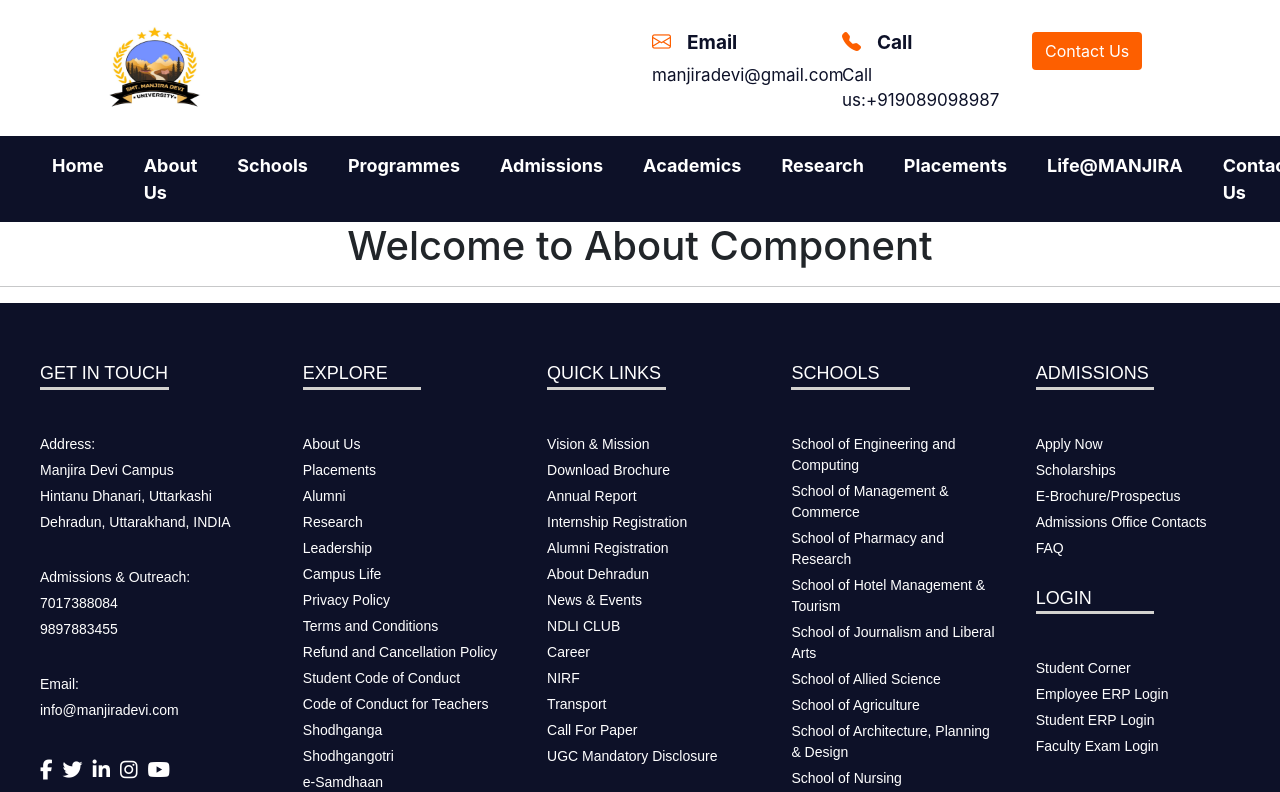
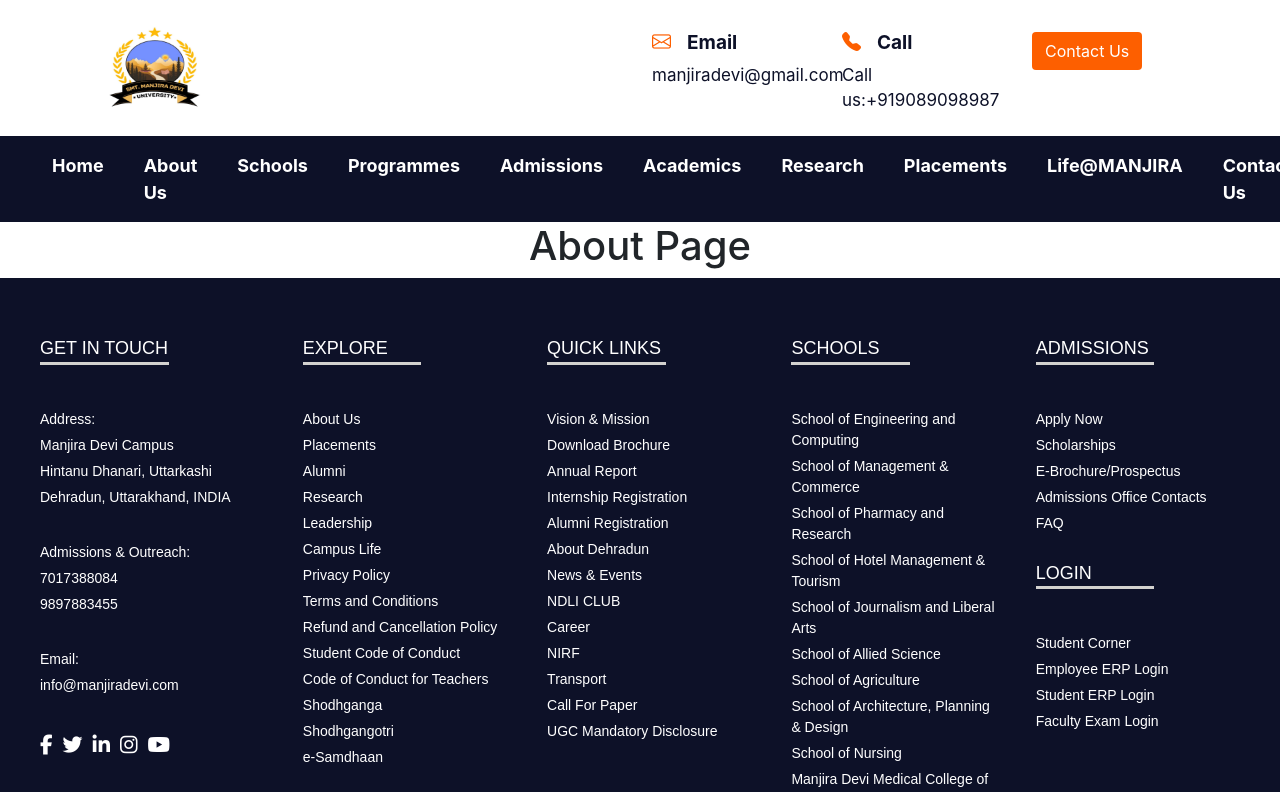
Before and after one commit to butolaanjali/manjiradevi, a React (Create React App) app: page /about in a window 1280 px wide. Shown: the top 792 px of the page. Built offline with nearby package versions, Linux system fonts and the light colour scheme; a web font is replaced by a local one.

Commit message:
modified page

```diff
--- a/package.json
+++ b/package.json
@@ -16,6 +16,7 @@
     "react-owl-carousel": "^2.3.3",
     "react-responsive-carousel": "^3.2.23",
     "react-router-dom": "^6.23.1",
+    "react-script": "^2.0.5",
     "react-scripts": "5.0.1",
     "react-slick": "^0.30.2",
     "slick-carousel": "^1.8.1",
--- a/src/App.js
+++ b/src/App.js
@@ -5,9 +5,8 @@ import Nav from './Component/Nav';
 import Footer from './Component/Footer/Footer';
 import '@fortawesome/fontawesome-free/css/all.min.css';
 import Home from './Component/Home';
-import About from './Component/About';
-
 import { BrowserRouter,Routes,Route } from 'react-router-dom';
+import About from './Component/About/About';
 function App() {
   return (
     <div>
@@ -15,7 +14,7 @@ function App() {
      <Nav/>
    <Routes>
     <Route path="/" element={<Home/>}/>
-     <Route path="about" element={<About/>}/>
+    <Route path='about' element ={<About/>}/>
      </Routes>
      <Footer/>
      </BrowserRouter>
--- a/src/Component/About.js
+++ /dev/null
@@ -1,16 +0,0 @@
-
-import React, { useState } from "react";
-
-
-const About = () => {
-  return (
-    <div>
-
-     <center><h1>Welcome to About Component</h1></center><hr/>
-
-
-    </div>
-  );
-};
-
-export default About;
--- /dev/null
+++ b/src/Component/About/About.js
@@ -0,0 +1,9 @@
+import React from 'react';
+
+const About = () => {
+  return <div>
+    <h1><center>About Page</center></h1>
+        </div>;
+};
+
+export default About;
```
Also changed, not shown: src/Component/About/about.css (added), 1 other file (tests, documents, lock files or other folders).
